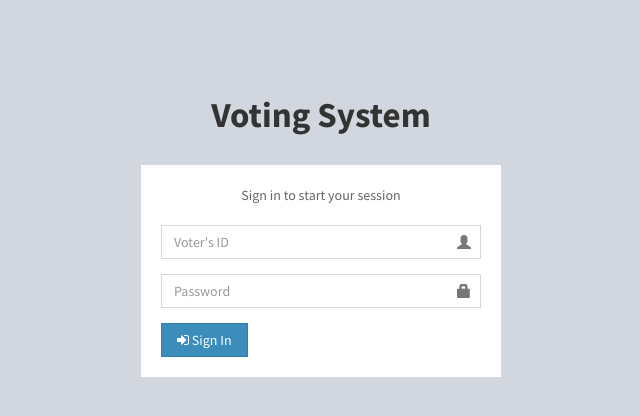
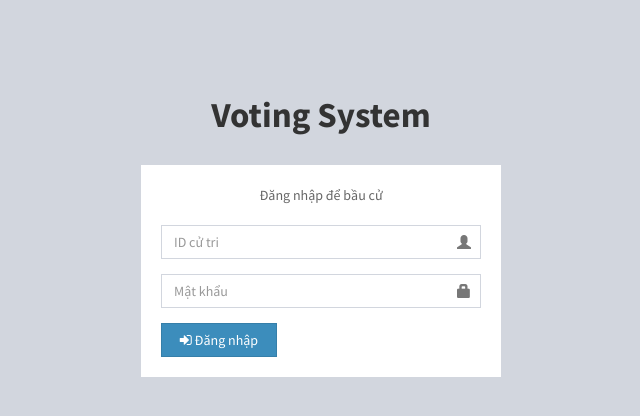
Before and after one commit to yeuMinhemm/php-voting-system, a PHP site: page / in a window 1280 px wide. Shown: the top 416 px of the page, without its empty margins (319-959 px from the left). Run offline with PHP 8.4, Linux system fonts and the light colour scheme.

Commit message:
fix: edit title

```diff
--- a/index.php
+++ b/index.php
@@ -17,7 +17,7 @@
         </div>
 
         <div class="login-box-body">
-            <p class="login-box-msg">Sign in to start your session</p>
+            <p class="login-box-msg">Đăng nhập để bầu cử</p>
 
             <form
                 action="login.php"
@@ -28,7 +28,7 @@
                         type="text"
                         class="form-control"
                         name="voter"
-                        placeholder="Voter's ID"
+                        placeholder="ID cử tri"
                         required
                     >
                     <span class="glyphicon glyphicon-user form-control-feedback"></span>
@@ -38,18 +38,18 @@
                         type="password"
                         class="form-control"
                         name="password"
-                        placeholder="Password"
+                        placeholder="Mật khẩu"
                         required
                     >
                     <span class="glyphicon glyphicon-lock form-control-feedback"></span>
                 </div>
                 <div class="row">
-                    <div class="col-xs-4">
+                    <div class="col-xs-5">
                         <button
                             type="submit"
                             class="btn btn-primary btn-block btn-flat"
                             name="login"
-                        ><i class="fa fa-sign-in"></i> Sign In</button>
+                        ><i class="fa fa-sign-in"></i> Đăng nhập</button>
                     </div>
                 </div>
             </form>
```
